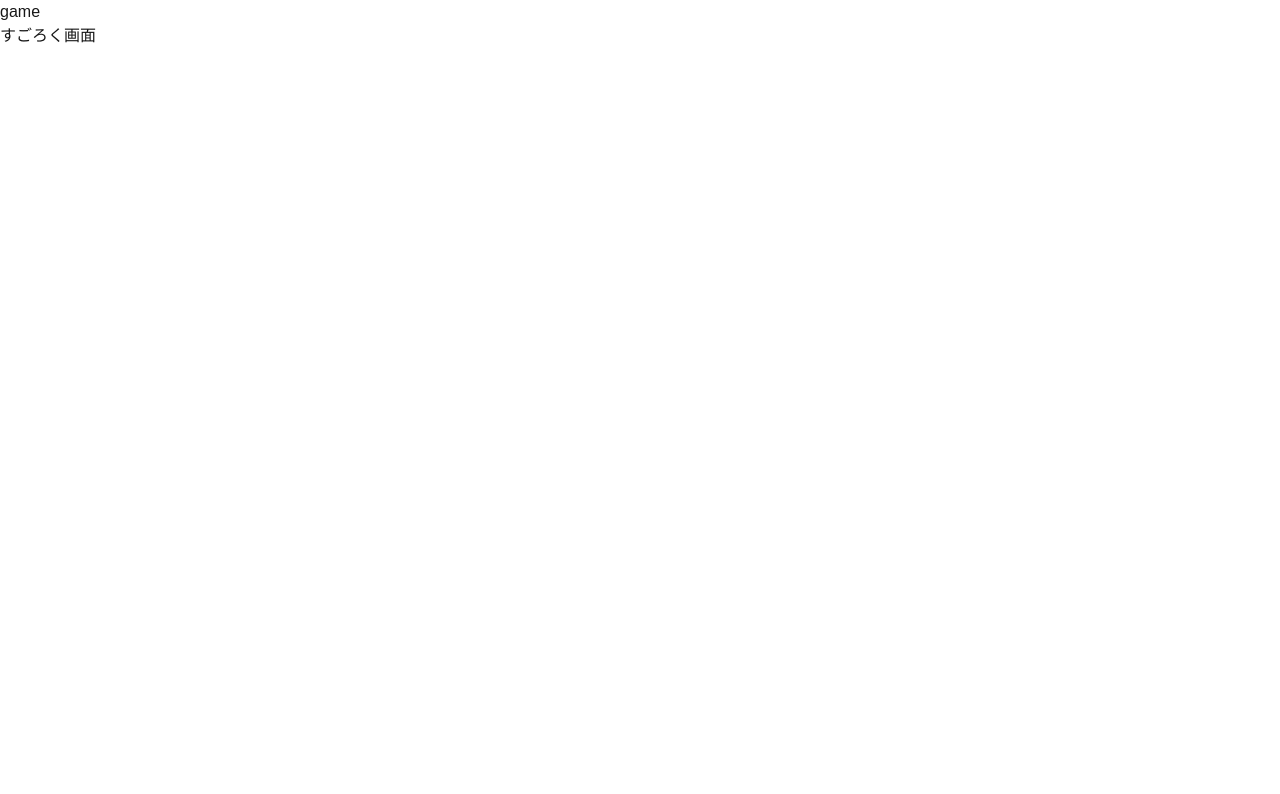
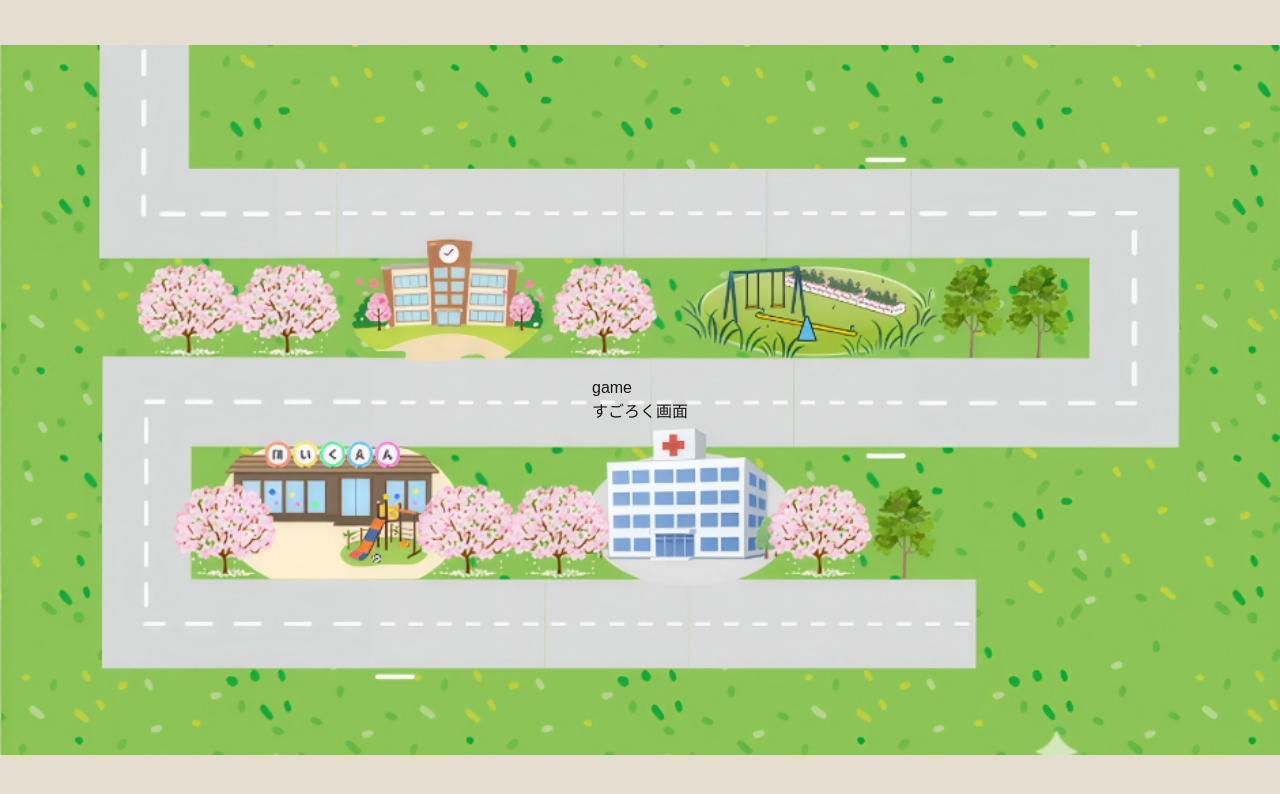
Before and after one commit to shii-park/Metasugo-Frontend, a Next.js app: page /game in a window 1280 px wide. Shown: the top 794 px of the page. Built offline with nearby package versions, Linux system fonts and the light colour scheme.

Commit message:
背景画像配置

```diff
--- a/src/app/game/page.tsx
+++ b/src/app/game/page.tsx
@@ -1,8 +1,23 @@
+import Image from "next/image";
+import "./../globals.css";
+
 export default function Game() {
   return (
-    <div className="w-full h-auto">
-      <div>game</div>
-        <div>すごろく画面</div>
+    <div className="relative w-full h-screen bg-brown-light">
+      <Image
+        src="/back1.png"
+        alt=""
+        fill
+        className="object-contain z-0 pointer-events-none"
+        aria-hidden="true"
+        priority
+      />
+      <div className="relative z-10 w-full h-full flex justify-center items-center">
+        <div>
+          game
+          <div>すごろく画面</div>
+        </div>
+      </div>
     </div>
   );
 }
--- a/src/app/globals.css
+++ b/src/app/globals.css
@@ -11,6 +11,16 @@
   /* --font-sans: var(--font-geist-sans); */
   --font-sans: var(--font-noto-serif-jp);
   --font-mono: var(--font-geist-mono);
+
+  /* 🎨 カスタムカラー */
+  --color-brown-default: #CBB994;
+  --color-brown-light: #E3DECF;
+  --color-blue-default: #5B7BA6;
+  --color-red-default: #A65B5B;
+  --color-yellow-default: #DDDB6C;
+  --color-green-default: #94CB99;
+  --color-pink-default: #DC6BA2;
+  --color-gray-light: #E2DED6;
 }
 
 @media (prefers-color-scheme: dark) {
--- a/tailwind.config.js
+++ b/tailwind.config.js
@@ -1,11 +1,36 @@
 /** @type {import('tailwindcss').Config} */
 module.exports = {
   content: [
-        "./src/**/*.{js,ts,jsx,tsx}", // あなたの環境に合わせてパスを調整
+    "./src/**/*.{js,ts,jsx,tsx}",
     "./app/**/*.{js,ts,jsx,tsx}",
   ],
   theme: {
-        extend: {},
+    extend: {
+      colors: {
+        brown: {
+          DEFAULT: "#CBB994",
+          light: "#E3DECF",
+        },
+        blue: {
+          DEFAULT: "#5B7BA6",
+        },
+        red: {
+          DEFAULT: "#A65B5B",
+        },
+        yellow: {
+          DEFAULT: "#DDDB6C",
+        },
+        green: {
+          DEFAULT: "#94CB99",
+        },
+        pink: {
+          DEFAULT: "#DC6BA2",
+        },
+        gray: {
+          light: "#E2DED6",
+        },
+      },
+    },
     screens: {
       portrait: { raw: "(orientation: portrait)" },
       landscape: { raw: "(orientation: landscape)" },
```
Also changed, not shown: public/back1.png (added). Lines whose indentation alone changed are shown as unchanged.
